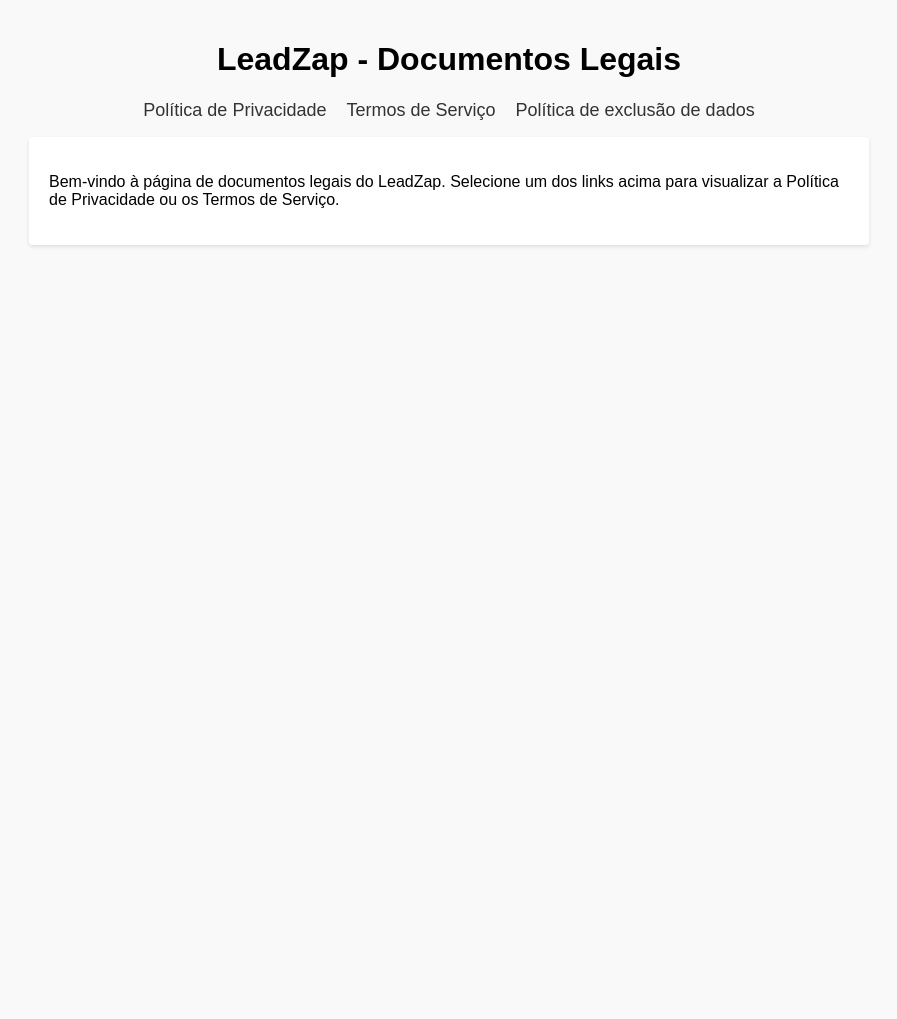
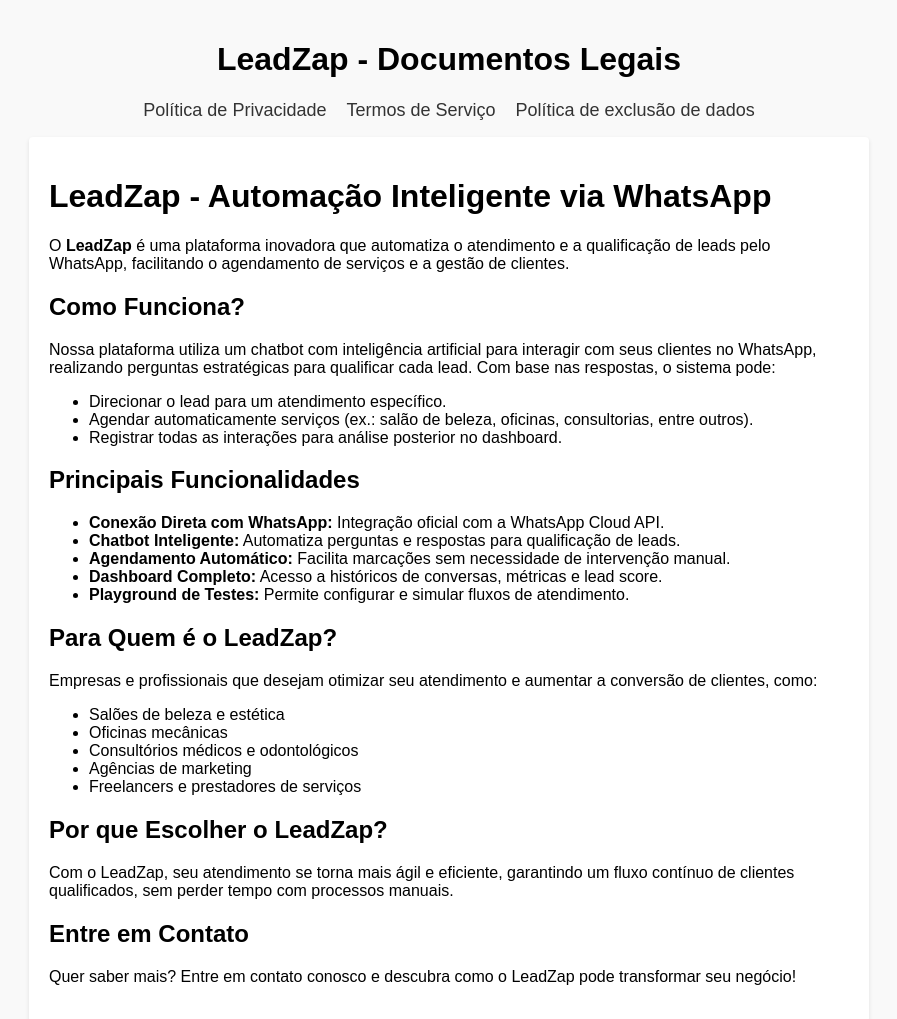
Before and after one commit to the-bira/lead-zap-policies, a plain HTML site: page index.html in a window 1280 px wide. Shown: the top 1019 px of the page, without its empty margins (191-1088 px from the left). Before the commit the page ends 800 px from the top, so only its background shows below. Drawn offline with Linux system fonts and the light colour scheme.

Commit message:
Update index.html

```diff
--- a/index.html
+++ b/index.html
@@ -49,7 +49,42 @@
     </ul>
   </nav>
   <main>
-    <p>Bem-vindo à página de documentos legais do LeadZap. Selecione um dos links acima para visualizar a Política de Privacidade ou os Termos de Serviço.</p>
+      <h1>LeadZap - Automação Inteligente via WhatsApp</h1>
+
+    <p>O <strong>LeadZap</strong> é uma plataforma inovadora que automatiza o atendimento e a qualificação de leads pelo WhatsApp, facilitando o agendamento de serviços e a gestão de clientes.</p>
+
+    <h2>Como Funciona?</h2>
+    <p>Nossa plataforma utiliza um chatbot com inteligência artificial para interagir com seus clientes no WhatsApp, realizando perguntas estratégicas para qualificar cada lead. Com base nas respostas, o sistema pode:</p>
+    <ul>
+        <li>Direcionar o lead para um atendimento específico.</li>
+        <li>Agendar automaticamente serviços (ex.: salão de beleza, oficinas, consultorias, entre outros).</li>
+        <li>Registrar todas as interações para análise posterior no dashboard.</li>
+    </ul>
+
+    <h2>Principais Funcionalidades</h2>
+    <ul>
+        <li><strong>Conexão Direta com WhatsApp:</strong> Integração oficial com a WhatsApp Cloud API.</li>
+        <li><strong>Chatbot Inteligente:</strong> Automatiza perguntas e respostas para qualificação de leads.</li>
+        <li><strong>Agendamento Automático:</strong> Facilita marcações sem necessidade de intervenção manual.</li>
+        <li><strong>Dashboard Completo:</strong> Acesso a históricos de conversas, métricas e lead score.</li>
+        <li><strong>Playground de Testes:</strong> Permite configurar e simular fluxos de atendimento.</li>
+    </ul>
+
+    <h2>Para Quem é o LeadZap?</h2>
+    <p>Empresas e profissionais que desejam otimizar seu atendimento e aumentar a conversão de clientes, como:</p>
+    <ul>
+        <li>Salões de beleza e estética</li>
+        <li>Oficinas mecânicas</li>
+        <li>Consultórios médicos e odontológicos</li>
+        <li>Agências de marketing</li>
+        <li>Freelancers e prestadores de serviços</li>
+    </ul>
+
+    <h2>Por que Escolher o LeadZap?</h2>
+    <p>Com o LeadZap, seu atendimento se torna mais ágil e eficiente, garantindo um fluxo contínuo de clientes qualificados, sem perder tempo com processos manuais.</p>
+
+    <h2>Entre em Contato</h2>
+    <p>Quer saber mais? Entre em contato conosco e descubra como o LeadZap pode transformar seu negócio!</p>
   </main>
 </body>
 </html>
```
